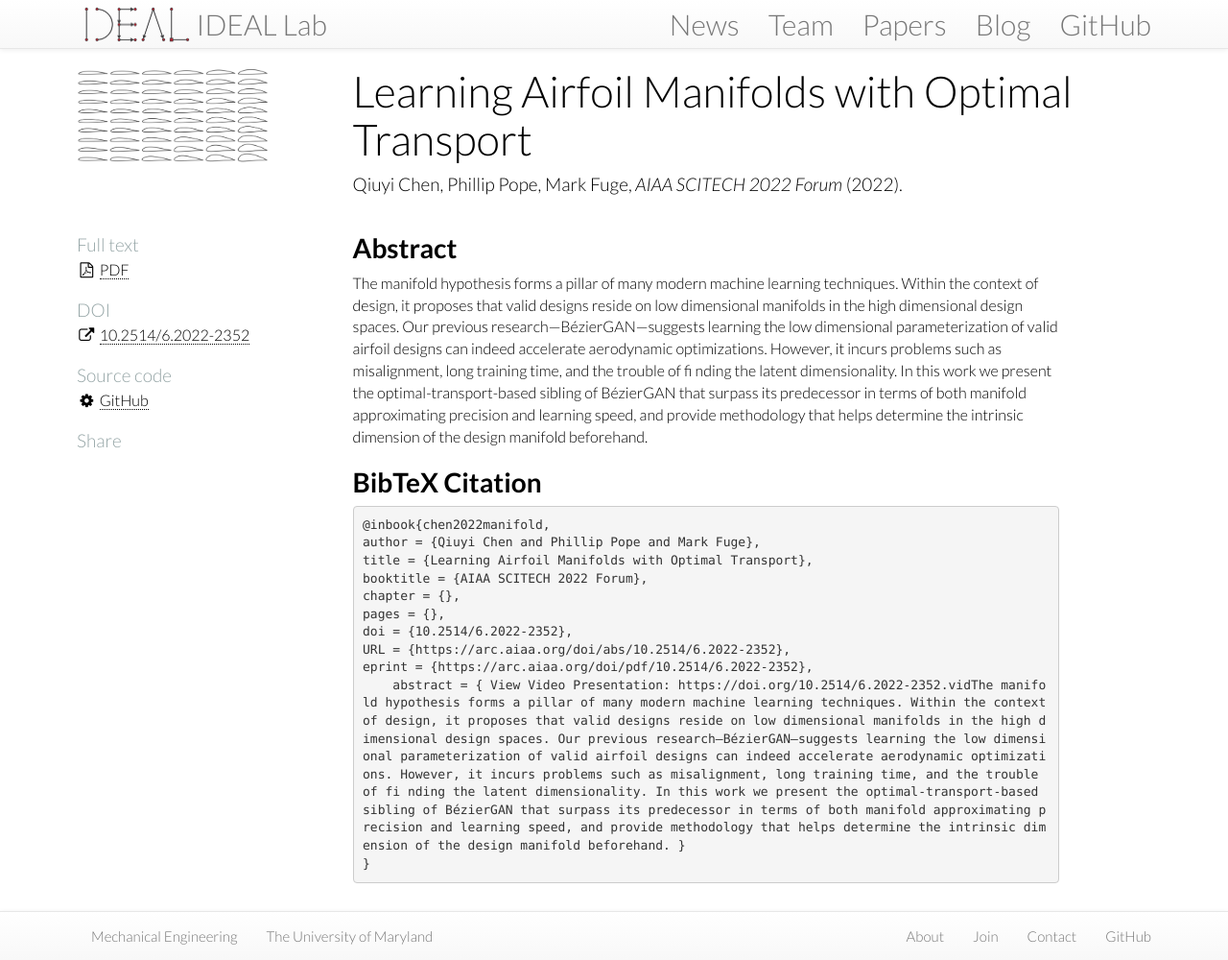
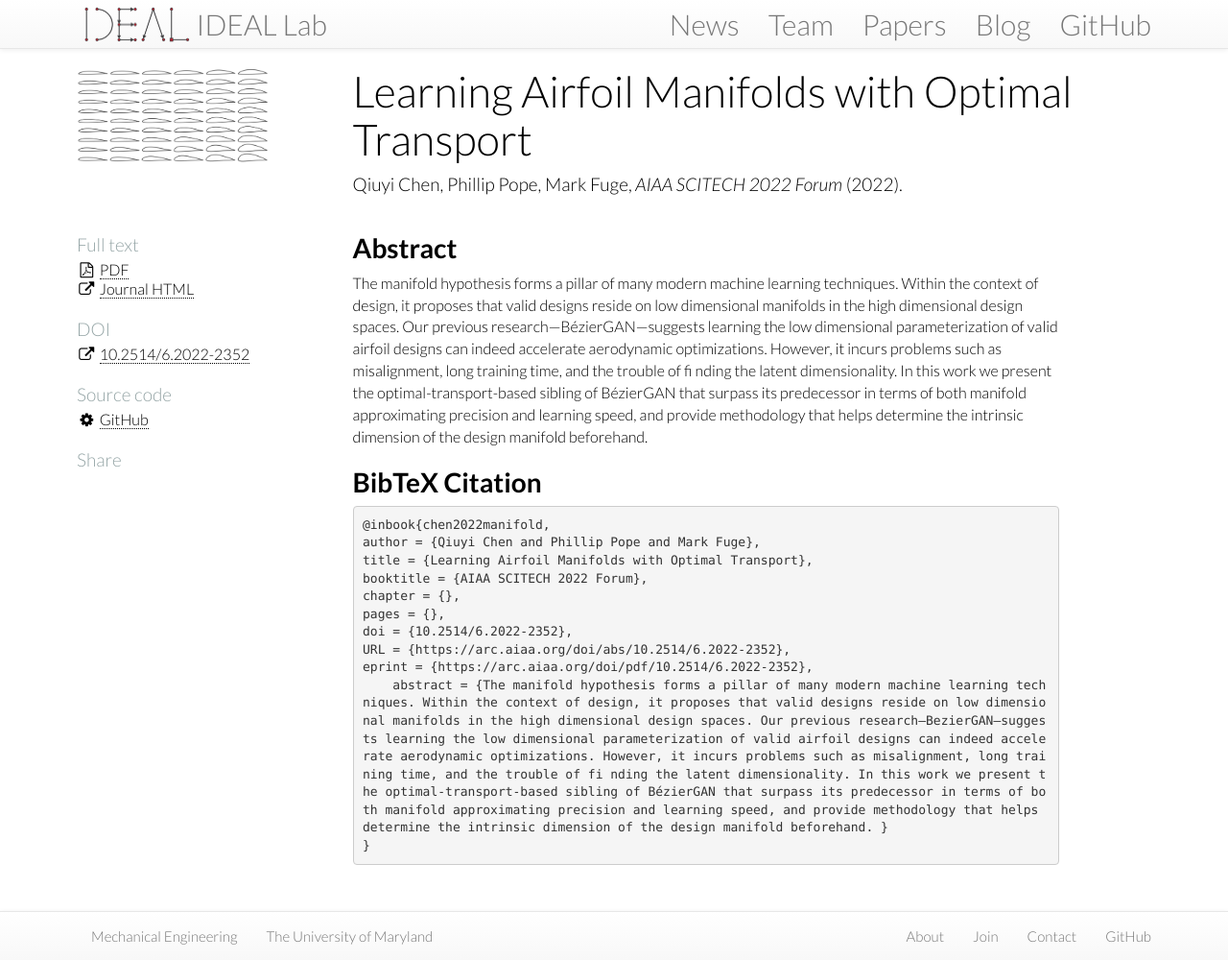
Before and after one commit to IDEALLab/ideallab.github.io, a Jekyll site: the page built from papers/_posts/2022-01-10-aiaa-qiuyi-airfoil-manifold.md, in a window 1280 px wide and 1000 px high. Shown: the whole window at 96% size. Built offline with Jekyll 4.4.1, drawn with Linux system fonts in a browser that asks for light colours; nearby versions of some CDN libraries.

Commit message:
Adding link to full text and  cleaning abstract

````diff
--- a/papers/_posts/2022-01-10-aiaa-qiuyi-airfoil-manifold.md
+++ b/papers/_posts/2022-01-10-aiaa-qiuyi-airfoil-manifold.md
@@ -11,7 +11,7 @@ pages:
 authors: "Qiuyi Chen, Phillip Pope, Mark Fuge"
 image: /assets/images/papers/2022_qiuyi_airfoil_manifold.png
 redirect_from:
-fulltext:
+fulltext: "https://arc.aiaa.org/doi/abs/10.2514/6.2022-2352"
 pdf: /assets/pdfs/2022_qiuyi_airfoil_manifold_aiaa.pdf
 pdflink:
 github:  "https://github.com/IDEALLab/EGAN_Airfoil"
@@ -40,6 +40,6 @@ pages = {},
 doi = {10.2514/6.2022-2352},
 URL = {https://arc.aiaa.org/doi/abs/10.2514/6.2022-2352},
 eprint = {https://arc.aiaa.org/doi/pdf/10.2514/6.2022-2352},
-    abstract = { View Video Presentation: https://doi.org/10.2514/6.2022-2352.vidThe manifold hypothesis forms a pillar of many modern machine learning techniques. Within the context of design, it proposes that valid designs reside on low dimensional manifolds in the high dimensional design spaces. Our previous research—BézierGAN—suggests learning the low dimensional parameterization of valid airfoil designs can indeed accelerate aerodynamic optimizations. However, it incurs problems such as misalignment, long training time, and the trouble of fi nding the latent dimensionality. In this work we present the optimal-transport-based sibling of BézierGAN that surpass its predecessor in terms of both manifold approximating precision and learning speed, and provide methodology that helps determine the intrinsic dimension of the design manifold beforehand. }
+    abstract = {The manifold hypothesis forms a pillar of many modern machine learning techniques. Within the context of design, it proposes that valid designs reside on low dimensional manifolds in the high dimensional design spaces. Our previous research—BezierGAN—suggests learning the low dimensional parameterization of valid airfoil designs can indeed accelerate aerodynamic optimizations. However, it incurs problems such as misalignment, long training time, and the trouble of fi nding the latent dimensionality. In this work we present the optimal-transport-based sibling of BézierGAN that surpass its predecessor in terms of both manifold approximating precision and learning speed, and provide methodology that helps determine the intrinsic dimension of the design manifold beforehand. }
 }
 ```
````
